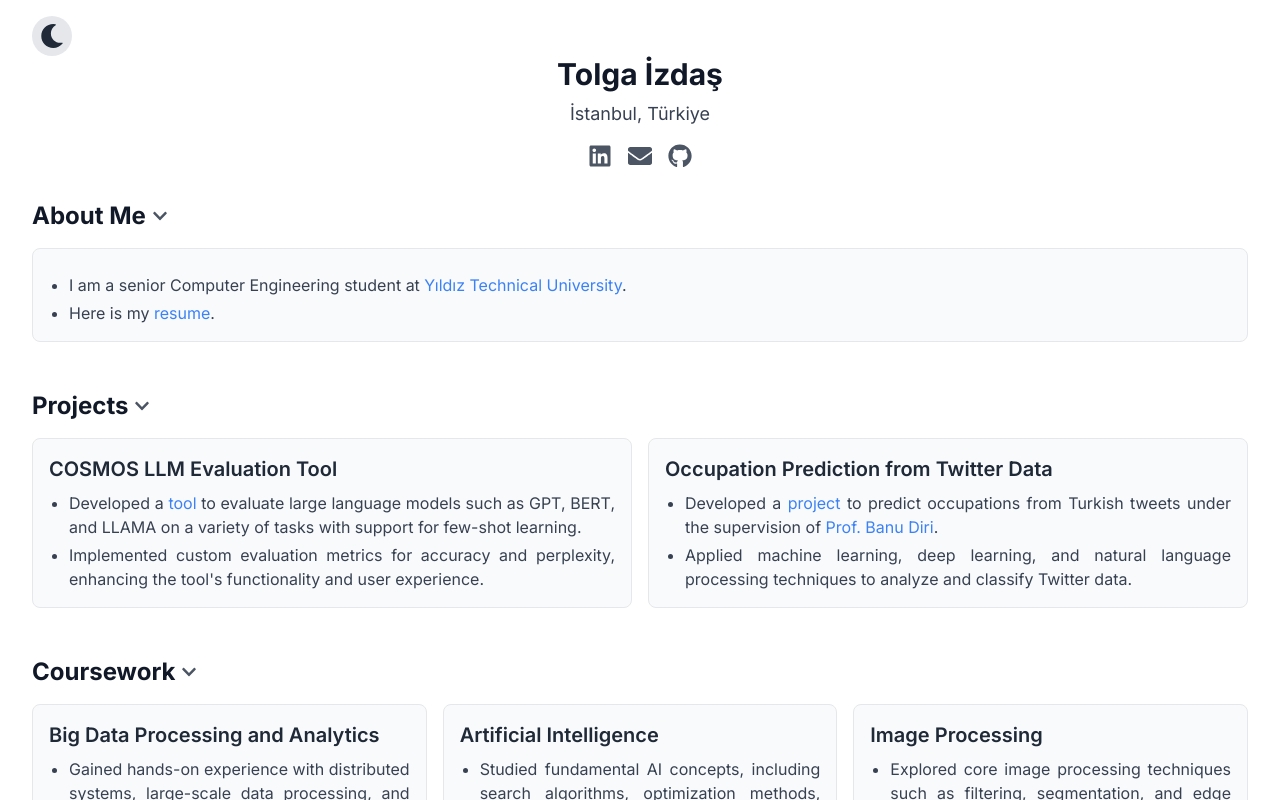
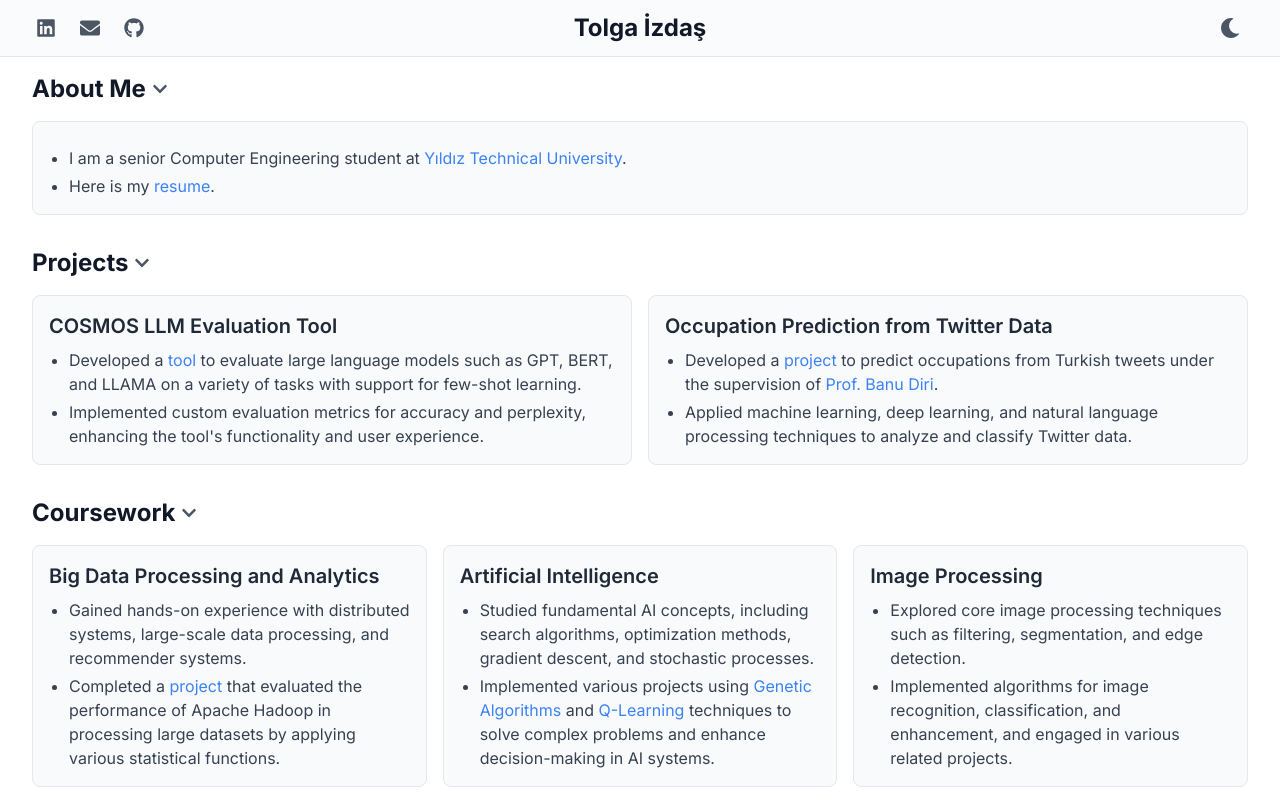
Before and after one commit to tolgaizdas/personal-website, a Next.js app: page / in a window 1280 px wide. Shown: the top 800 px of the page. Built offline with nearby package versions, Linux system fonts and the light colour scheme.

Commit message:
added header and updated styling

```diff
--- a/src/app/globals.css
+++ b/src/app/globals.css
@@ -15,8 +15,6 @@
 body {
   color: rgb(var(--foreground-light));
   background-color: rgb(var(--background-light));
-
-  text-align: justify;
 }
 
 /* Dark mode classes for Tailwind CSS */
--- a/src/app/page.js
+++ b/src/app/page.js
@@ -1,6 +1,5 @@
 import Title from "../components/title";
 import Section from "../components/section";
-import ThemeToggle from "../components/theme-toggle";
 
 function generate_a_tag(url, text) {
   return `<a target="_blank" href="${url}" class="text-blue-500 hover:underline dark:text-blue-400">${text}</a>`;
@@ -310,20 +309,16 @@ export default function Home() {
   };
 
   return (
-    <div className="pt-4 pb-4 pl-8 pr-8">
-      <ThemeToggle />
+    <div>
       <Title {...title} />
+      <div className="max-w-7xl mx-auto px-4 sm:px-6 lg:px-8 pt-4">
         <Section {...aboutMe} />
-      {/* <Section {...education} /> */}
-      {/* <Section {...professionalExperience} /> <Section {...researchExperience} /> */}
         <Section {...projects} />
         <Section {...coursework} />
         <Section {...awardsAndHonors} />
         <Section {...publications} />
         <Section {...certifications} />
-      {/* <Section {...accomplishments} /> */}
-      {/* <Section {...skills} /> */}
-      {/* <Section {...languages} /> */}
+      </div>
     </div>
   );
 }
--- a/src/components/section.js
+++ b/src/components/section.js
@@ -2,7 +2,7 @@
 
 import { useState } from "react";
 import Subsection from "./subsection";
-import { FaChevronDown, FaChevronUp } from 'react-icons/fa';
+import { FaChevronDown, FaChevronUp } from "react-icons/fa";
 
 const Section = ({ header, subsections }) => {
   // State to track whether the section is collapsed or expanded
@@ -25,7 +25,7 @@ const Section = ({ header, subsections }) => {
   const toggleCollapse = () => setIsCollapsed(!isCollapsed);
 
   return (
-    <div className="mb-8">
+    <div className="mb-4">
       <div className="flex justify-between items-center mb-4">
         <h1
           className="text-2xl font-bold text-gray-900 dark:text-gray-100 cursor-pointer"
@@ -36,7 +36,7 @@ const Section = ({ header, subsections }) => {
           <button
             onClick={toggleCollapse} // Button also toggles collapse
             className="text-gray-600 dark:text-gray-400 hover:text-gray-900 dark:hover:text-gray-100 focus:outline-none"
-            aria-label={isCollapsed ? 'Expand Section' : 'Collapse Section'}
+            aria-label={isCollapsed ? "Expand Section" : "Collapse Section"}
           >
             {/* FontAwesome icons for up and down arrows */}
             {isCollapsed ? (
--- a/src/components/theme-toggle.js
+++ b/src/components/theme-toggle.js
@@ -1,25 +1,29 @@
 // components/ThemeToggle.js
 "use client";
 
-import { useState } from 'react';
-import { FaSun, FaMoon } from 'react-icons/fa';
+import { useState } from "react";
+import { FaSun, FaMoon } from "react-icons/fa";
 
 const ThemeToggle = () => {
   const [darkMode, setDarkMode] = useState(false);
 
   const toggleTheme = () => {
     setDarkMode(!darkMode);
-    document.documentElement.classList.toggle('dark', !darkMode);
+    document.documentElement.classList.toggle("dark", !darkMode);
   };
 
   return (
     <button
-      aria-label={`Switch to ${darkMode ? 'light' : 'dark'} mode`}
+      aria-label={`Switch to ${darkMode ? "light" : "dark"} mode`}
       onClick={toggleTheme}
-      className="p-2 rounded-full bg-gray-200 dark:bg-gray-800 text-gray-800 dark:text-gray-200 hover:bg-gray-300 dark:hover:bg-gray-700 focus:outline-none"
-      /* className="px-2 py-2 border rounded-full text-sm font-medium border-gray-300 bg-white dark:bg-gray-800 text-gray-700 dark:text-gray-200 hover:bg-gray-100 dark:hover:bg-gray-700 focus:outline-none focus:ring-2 focus:ring-blue-500 dark:focus:ring-blue-400 transition-colors"*/
+      /* className="p-2 rounded-full bg-gray-200 dark:bg-gray-800 text-gray-800 dark:text-gray-200 hover:bg-gray-300 dark:hover:bg-gray-700 focus:outline-none" */
+      className="p-2 text-gray-600 hover:text-gray-800 dark:text-gray-400 dark:hover:text-gray-200 transition-colors"
     >
-      {darkMode ? <FaSun size={24} /> : <FaMoon size={24} />}
+      {darkMode ? (
+        <FaSun className="w-5 h-5" />
+      ) : (
+        <FaMoon className="w-5 h-5" />
+      )}
       {/* darkMode ? "Light Mode" : "Dark Mode" */}
     </button>
   );
--- a/src/components/title.js
+++ b/src/components/title.js
@@ -1,44 +1,52 @@
 // components/Title.js
 import { FaGithub, FaLinkedin, FaEnvelope } from "react-icons/fa"; // Font Awesome icons
+import ThemeToggle from "./theme-toggle";
 
-const Title = ({ name, location, email, githubUrl, linkedinUrl }) => {
+const Title = ({ name, email, githubUrl, linkedinUrl }) => {
+  // sticky -> sticky top-0 z-10
   return (
-    <div className="text-center mb-8">
-      <h1 className="text-3xl font-bold text-gray-900 dark:text-gray-100 mb-2">
-        {name}
-      </h1>
-      <p className="text-lg text-gray-700 dark:text-gray-300 mb-2">
-        {location}
-      </p>
-      <div className="flex justify-center mt-4 space-x-4">
+    <header className="border-b border-gray-200 dark:border-gray-700 bg-gray-50/75 dark:bg-gray-800/75 backdrop-blur-md backdrop-filter">
+      <div className="flex flex-col-reverse gap-2 sm:h-14 justify-between items-center max-w-7xl mx-auto px-4 sm:px-6 lg:px-8 sm:flex-row">
+        {/* Left Side */}
+        <div className="flex gap-2 w-auto sm:w-20 sm:gap-4">
           <a
             href={linkedinUrl}
             target="_blank"
             rel="noopener noreferrer"
-          className="text-gray-600 hover:text-gray-800 dark:text-gray-400 dark:hover:text-gray-300"
+            className="p-1 text-gray-600 hover:text-gray-800 dark:text-gray-400 dark:hover:text-gray-200 transition-colors"
             aria-label="LinkedIn"
           >
-          <FaLinkedin size={24} />
+            <FaLinkedin className="w-5 h-5" />
           </a>
           <a
             href={`mailto:${email}`}
-          rel="noopener noreferrer"
-          className="text-gray-600 hover:text-gray-800 dark:text-gray-400 dark:hover:text-gray-300"
+            className="p-1 text-gray-600 hover:text-gray-800 dark:text-gray-400 dark:hover:text-gray-200 transition-colors"
             aria-label="Email"
           >
-          <FaEnvelope size={24} />
+            <FaEnvelope className="w-5 h-5" />
           </a>
           <a
             href={githubUrl}
             target="_blank"
             rel="noopener noreferrer"
-          className="text-gray-600 hover:text-gray-800 dark:text-gray-400 dark:hover:text-gray-300"
+            className="p-1 text-gray-600 hover:text-gray-800 dark:text-gray-400 dark:hover:text-gray-200 transition-colors"
             aria-label="GitHub"
           >
-          <FaGithub size={24} />
+            <FaGithub className="w-5 h-5" />
           </a>
         </div>
+
+        {/* Center */}
+        <h1 className="text-2xl font-bold text-gray-900 dark:text-gray-100 whitespace-nowrap">
+          {name}
+        </h1>
+
+        {/* Right Side */}
+        <div className="flex justify-end w-auto sm:w-20">
+          <ThemeToggle />
         </div>
+      </div>
+    </header>
   );
 };
 
```
Also changed, not shown: 1 other file (tests, documents, lock files or other folders). Lines whose indentation alone changed are shown as unchanged.
